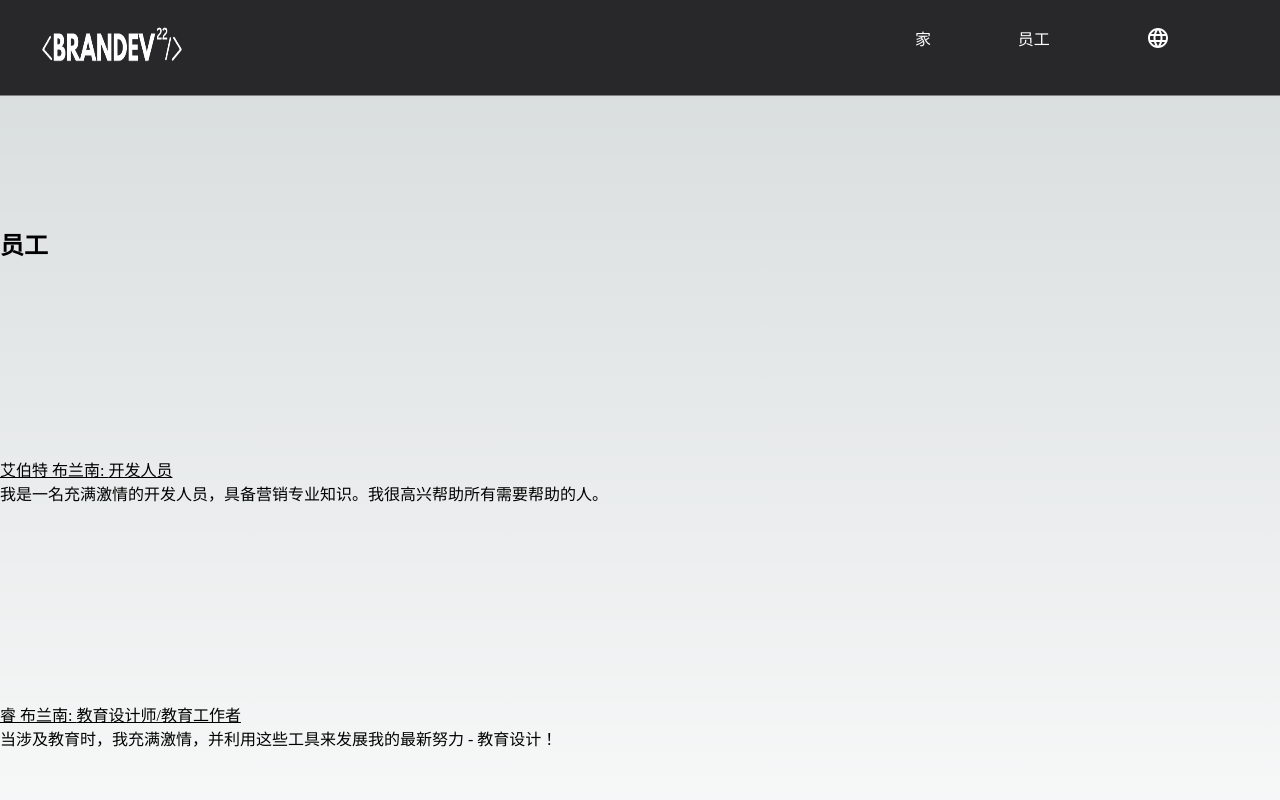
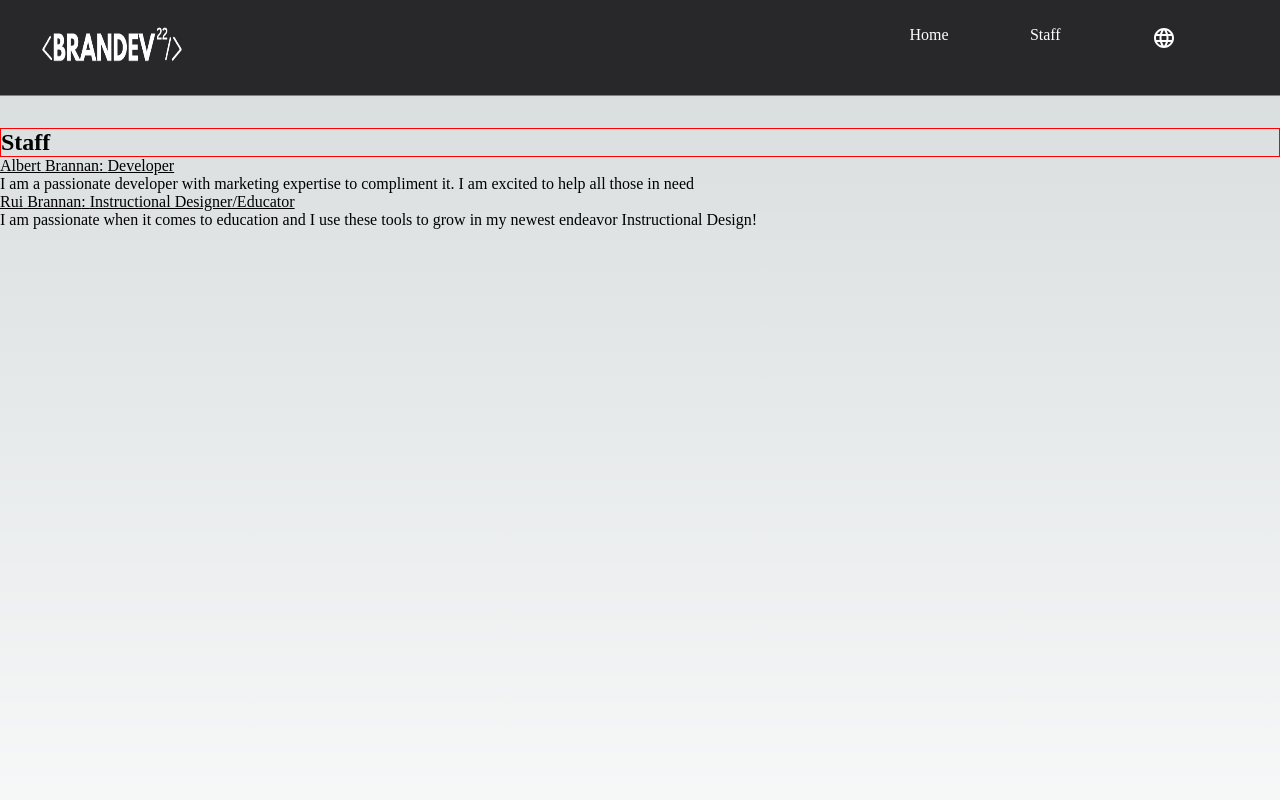
Before and after one commit to BrandDev2022/brandev22-fullstack, a Next.js app in the folder frontend/: page /staff in a window 1280 px wide. Shown: the top 800 px of the page. Built offline with nearby package versions, Linux system fonts and the light colour scheme.

Commit message:
set up staff page styles

```diff
--- a/frontend/package.json
+++ b/frontend/package.json
@@ -12,6 +12,7 @@
     "@emotion/react": "^11.11.1",
     "@emotion/styled": "^11.11.0",
     "@mui/icons-material": "^5.14.15",
+    "@mui/joy": "^5.0.0-beta.12",
     "@mui/material": "^5.14.15",
     "next": "14.0.0",
     "react": "^18",
--- a/frontend/pages/_app.tsx
+++ b/frontend/pages/_app.tsx
@@ -36,7 +36,7 @@ export const LanguageContext = createContext<InitialState>({
 });
 
 export default function App({ Component, pageProps }: AppProps) {
-  const [language, setLanguage] = useState<LanguageType>("mandarin");
+  const [language, setLanguage] = useState<LanguageType>("english");
   const [pageData, setPageData] = useState<PageData>(data[language]);
 
   const handleLanguageChange = (newLanguage: LanguageType) => {
--- a/frontend/pages/staff/index.tsx
+++ b/frontend/pages/staff/index.tsx
@@ -1,3 +1,4 @@
+import styles from "../../styles/Staff.module.css";
 import React, { useContext } from "react";
 import { LanguageContext } from "../_app";
 
@@ -13,16 +14,10 @@ const StaffPage = () => {
   const StaffPage = context.pageData.Pages[0];
 
   return (
-    <div
-      style={{
-        marginTop: "10%",
-        height: "90vh",
-        display: "flex",
-        justifyContent: "space-around",
-        flexDirection: "column",
-      }}
-    >
-      <h2>{StaffPage.PageTitle}</h2>
+    <div className={styles.Page}>
+      <div className={styles.header}>
+        <h2>{StaffPage.PageTitle}</h2>
+      </div>
       {StaffPage?.Employees.map((each, idx) => (
         <div key={idx}>
           <p style={{ textDecoration: "underline" }}>
--- /dev/null
+++ b/frontend/styles/Staff.module.css
@@ -0,0 +1,8 @@
+.Page {
+  height: 90vh;
+  margin-top: 10%;
+}
+
+.header {
+  border: 1px solid red;
+}
```
Also changed, not shown: 1 other file (tests, documents, lock files or other folders).
